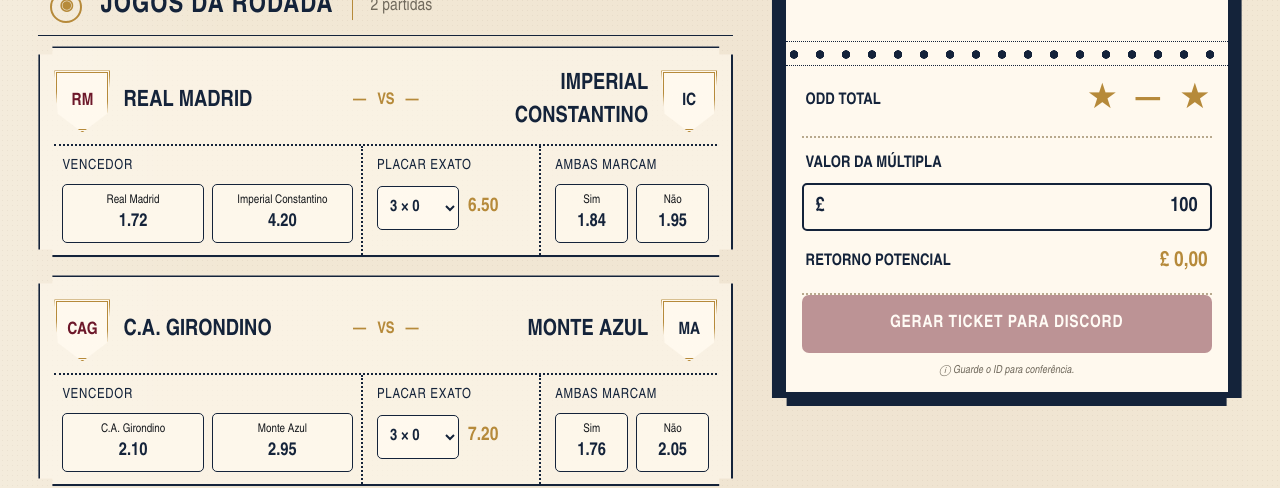
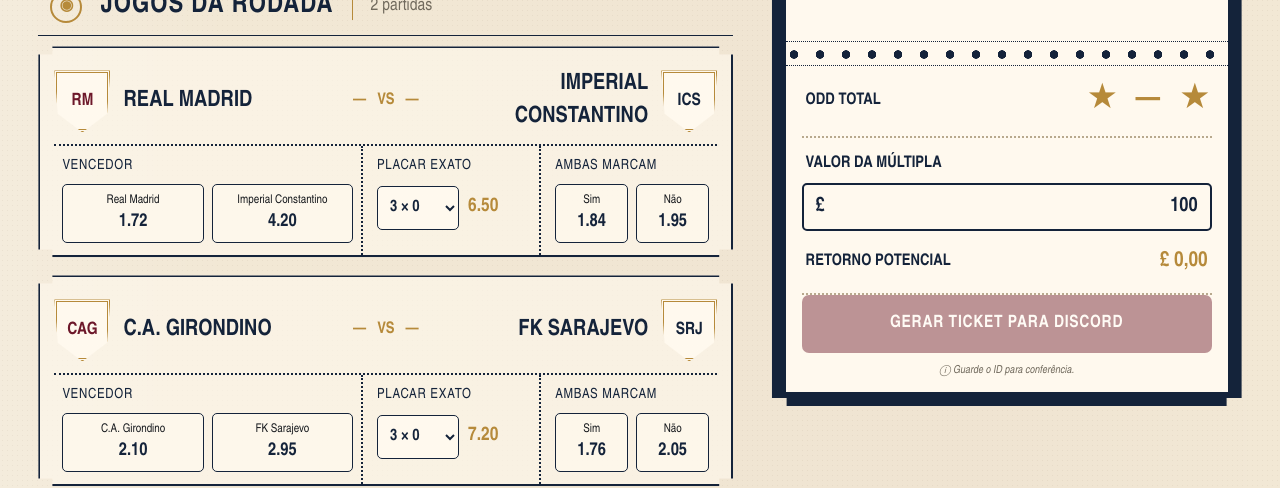
Before and after one commit to melloArthur/bunkerbet, a Next.js app: page / in a window 1280 px wide. Shown: the part 427-915 px from the top of the page. Built offline with nearby package versions, Linux system fonts and the light colour scheme.

Commit message:
Update page.tsx

```diff
--- a/app/page.tsx
+++ b/app/page.tsx
@@ -27,8 +27,48 @@
 };
 
 const DEFAULT_GAMES: Game[] = [
-  { id: "real-constantino", home: "Real Madrid", away: "Imperial Constantino", homeShort: "RM", awayShort: "IC", odds: { home: 1.72, away: 4.2, bttsYes: 1.84, bttsNo: 1.95, exactScores: { "3x0": 6.5, "3x1": 5.2, "3x2": 7.4, "0x3": 12, "1x3": 9.5, "2x3": 11 } } },
-  { id: "girondino-azul", home: "C.A. Girondino", away: "Monte Azul", homeShort: "CAG", awayShort: "MA", odds: { home: 2.1, away: 2.95, bttsYes: 1.76, bttsNo: 2.05, exactScores: { "3x0": 7.2, "3x1": 5.8, "3x2": 6.8, "0x3": 8.5, "1x3": 6.6, "2x3": 7.5 } } },
+  {
+    "id": "real-constantino",
+    "home": "Real Madrid",
+    "away": "Imperial Constantino",
+    "homeShort": "RM",
+    "awayShort": "ICS",
+    "odds": {
+      "home": 1.72,
+      "away": 4.2,
+      "bttsYes": 1.84,
+      "bttsNo": 1.95,
+      "exactScores": {
+        "3x0": 6.5,
+        "3x1": 5.2,
+        "3x2": 7.4,
+        "0x3": 12,
+        "1x3": 9.5,
+        "2x3": 11
+      }
+    }
+  },
+  {
+    "id": "girondino-azul",
+    "home": "C.A. Girondino",
+    "away": "FK Sarajevo",
+    "homeShort": "CAG",
+    "awayShort": "SRJ",
+    "odds": {
+      "home": 2.1,
+      "away": 2.95,
+      "bttsYes": 1.76,
+      "bttsNo": 2.05,
+      "exactScores": {
+        "3x0": 7.2,
+        "3x1": 5.8,
+        "3x2": 6.8,
+        "0x3": 8.5,
+        "1x3": 6.6,
+        "2x3": 7.5
+      }
+    }
+  }
 ];
 
 const SCORE_OPTIONS = ["3x0", "3x1", "3x2", "0x3", "1x3", "2x3"];
```
